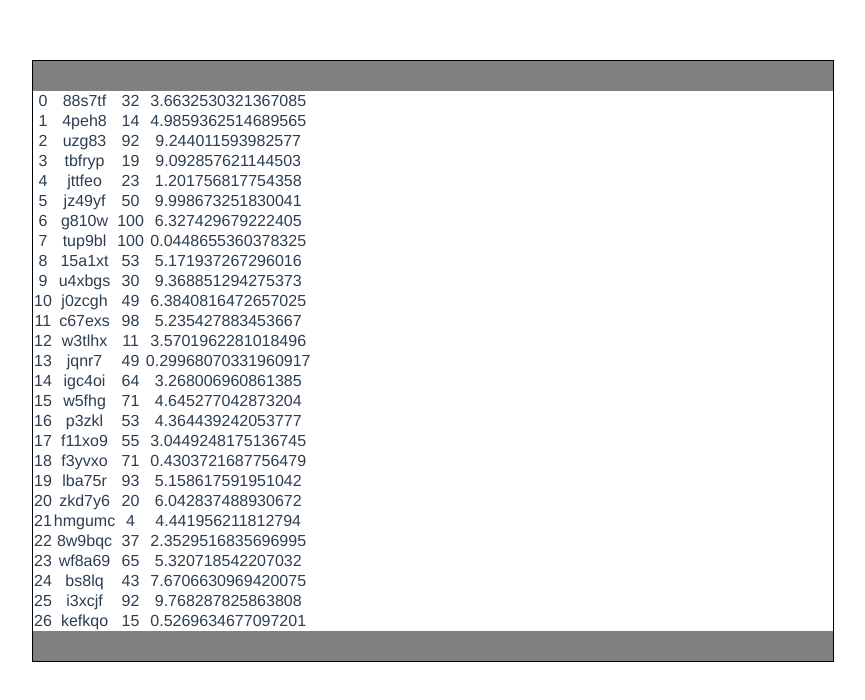
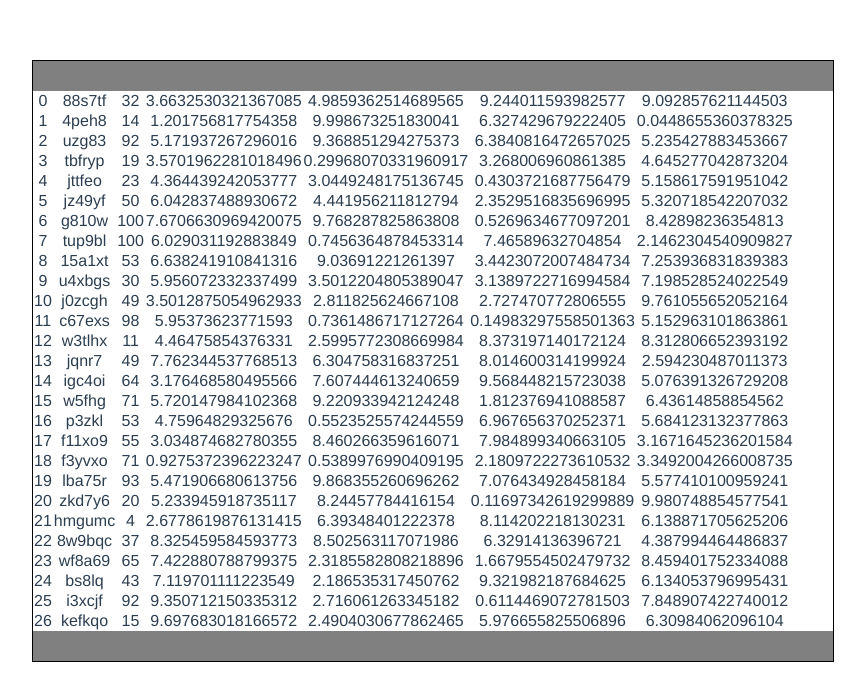
Before and after one commit to bkapus2/VueVirtualScroller, a Vue app: page / in a window 1280 px wide. Shown: the top 700 px of the page, without its empty margins (207-1072 px from the left). Built offline with nearby package versions, Linux system fonts and the light colour scheme.

Commit message:
virtual rendering works, but it is janky

```diff
--- a/src/App.vue
+++ b/src/App.vue
@@ -15,10 +15,13 @@ import VirtualScroll from './components/VirtualScroll';
 const randomString = () => Math.random().toString(36).substring(7);
 const randomInt = () => Math.ceil(Math.random()*100);
 const randomFloat = () => Math.random()*10;
-const items = Array(100).fill(undefined).map(()=>({
+const items = Array(1000).fill(undefined).map(()=>({
   col1: randomString(),
   col2: randomInt(),
   col3: randomFloat(),
+  col4: randomFloat(),
+  col5: randomFloat(),
+  col6: randomFloat(),
 }));
 
 export default {
--- a/src/components/VirtualScroll.vue
+++ b/src/components/VirtualScroll.vue
@@ -17,9 +17,9 @@
         v-on-mounted="updateItemHeight(itemIndex)"
         v-on-updated="updateItemHeight(itemIndex)"
         v-bind:is="itemComponent || itemTag"
-        v-for="(item, itemIndex) in items"
+        v-for="itemIndex in renderedItemIndexes"
         v-bind:key="itemIndex"
-        v-bind:item="item"
+        v-bind:item="items[itemIndex]"
         v-bind:item-index="itemIndex">
         <td>
           {{ itemIndex }}
@@ -27,7 +27,7 @@
         <td
           v-for="(itemProperty, itemPropertyIndex) in itemProperties"
           v-bind:key="itemPropertyIndex">
-          {{ item[itemProperty] }}
+          {{ items[itemIndex][itemProperty] }}
         </td>
       </component>
     </component>
@@ -102,6 +102,7 @@ export default {
       itemHeights: Array(this.items.length).fill(24),
       renderFromIndex: 0,
       renderToIndex: 10,
+      containerMarginTop: 0,
     }
   },
   computed: {
@@ -114,9 +115,9 @@ export default {
       }
     },
     containerStyle() {
-      const { beforeContent, afterContent } = this;
+      const { containerMarginTop, afterContent } = this;
       return {
-        marginTop: beforeContent.height + 'px',
+        marginTop: containerMarginTop + 'px',
         marginBottom: afterContent.height + 'px',
       }
     },
@@ -128,12 +129,22 @@ export default {
       const { itemHeights, beforeContent, afterContent } = this;
       let sumItemHeights = 0;
       for (var itemHeight of itemHeights) {
-        sumItemHeights += itemHeights;
+        sumItemHeights += itemHeight;
       }
       return {
         height: ( sumItemHeights + beforeContent.height + afterContent.height ) + 'px',
       }
     },
+    renderedItemIndexes() {
+      const renderedItemIndexes = [];
+      const { renderFromIndex, renderToIndex } = this;
+      let index = renderFromIndex;
+      while(index <= renderToIndex) {
+        renderedItemIndexes.push(index);
+        index++;
+      }
+      return renderedItemIndexes;
+    }
   },
   mounted() {
     this.initializeHeights();
@@ -147,6 +158,7 @@ export default {
       this.updateRenderedItems();
     },
     syncPoitionUpdate() {
+      // todo: should I use request animation frame?
       const { scrollTop } = this.$el;
       this.$refs.beforeContent.style.top = scrollTop + 'px';
       this.$refs.afterContent.style.bottom = (-scrollTop) + 'px';
@@ -171,30 +183,42 @@ export default {
       }
     },
     updateRenderedItems() {
+      // todo: put this behind a debounce
       const { scrollTop } = this.$el;
       const { itemHeights, virtualScroller, beforeContent, afterContent } = this;
       const renderFromHeight = scrollTop + beforeContent.height;
       const renderToHeight = virtualScroller.height + scrollTop
         - beforeContent.height - afterContent.height;
       const itemsLen = this.items.length;
+      const itemBuffer = 2;
       let index = 0;
       let heightAccumulator = 0;
       let renderFromIndex = null;
       let renderToIndex = null;
+      let containerMarginTop = 0;
       while(index < itemsLen) {
+        if (heightAccumulator >= scrollTop && renderFromIndex === null) {
+          renderFromIndex = index - itemBuffer;
+          if (renderFromIndex < 0) {
+            renderFromIndex = 0;
+          }
+          const bufferHeight = itemHeights.slice(renderFromIndex, index).reduce((a,v)=>a+v, 0);
+          console.log(renderFromIndex, index);
+          containerMarginTop = heightAccumulator + beforeContent.height - bufferHeight; // todo: adjust for buffer
+        }
         heightAccumulator+=itemHeights[index];
-        console.log(heightAccumulator)
-        if (heightAccumulator > scrollTop && renderFromIndex === null) {
-          renderFromIndex = index - 1;
-        }
-        if (heightAccumulator > renderToHeight && renderToIndex === null) {
-          renderToIndex = index;
+        if (heightAccumulator >= renderToHeight && renderToIndex === null) {
+          renderToIndex = index + itemBuffer;
+          if (renderToIndex >= itemsLen -1) {
+            renderToIndex = itemsLen -1;
+          }
           break;
         }
         index++;
       }
-      this.renderFromIndex = renderFromIndex < 0 ? 0 : renderFromIndex;
-      this.renderToIndex = renderToIndex || itemsLen - 1;
+      this.renderFromIndex = renderFromIndex;
+      this.renderToIndex = renderToIndex;
+      this.containerMarginTop = containerMarginTop;
     }
   },
   watch: {
```
